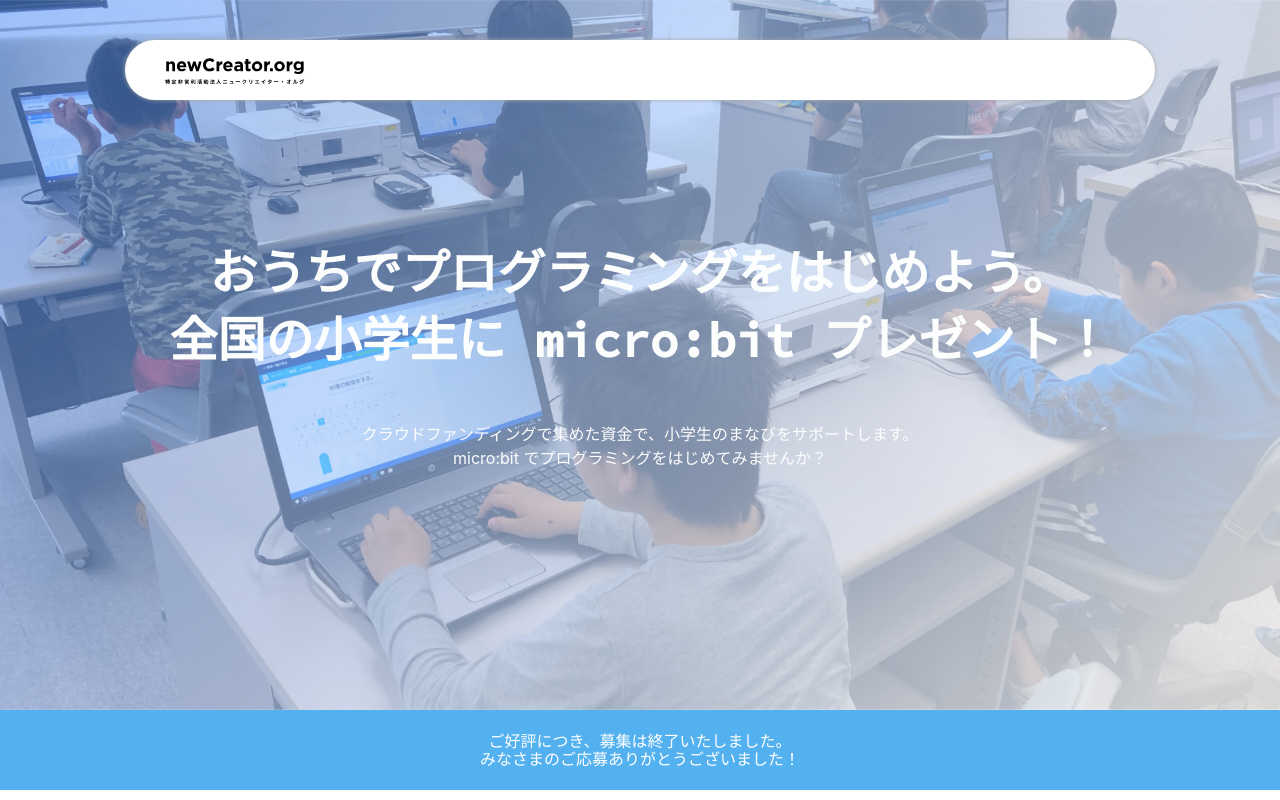
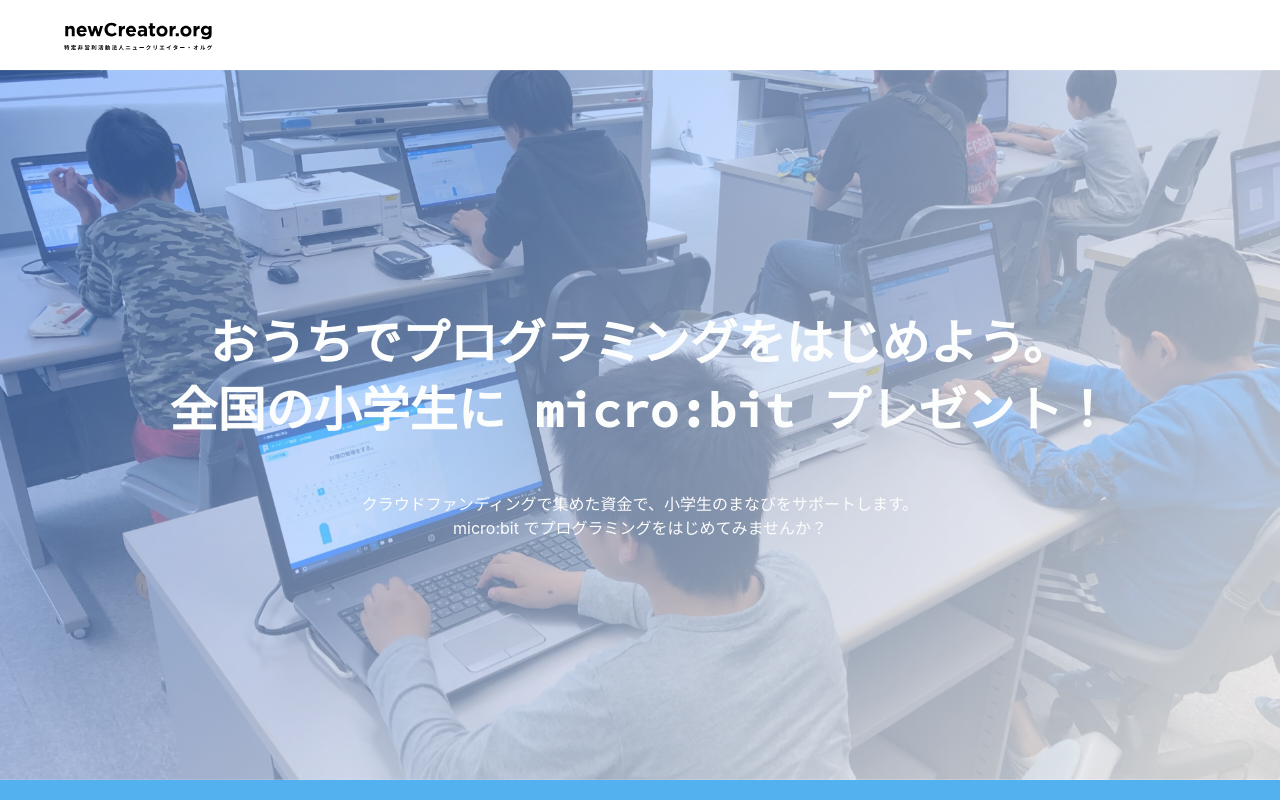
Before and after one commit to newcreator-org/newcreator.org-2022, a Next.js app: page /apply in a window 1280 px wide. Shown: the top 800 px of the page. Built offline with nearby package versions, Linux system fonts and the light colour scheme.

Commit message:
Fix header

```diff
--- a/components/header.js
+++ b/components/header.js
@@ -1,12 +1,12 @@
-import component from "../styles/components/header.module.scss";
+import component from "./header.module.scss";
 
 export default function Header() {
     return (
         <>
-            <header>
-                <nav className={component.header__nav}>
+            <header className={component.header}>
+                <nav className={component.nav}>
                     <a href="/">
-                        <h1 className={component.header__logo}>
+                        <h1 className={component.logo}>
                             特定非営利活動法人ニュークリエイター・オルグ
                         </h1>
                     </a>
--- /dev/null
+++ b/components/header.module.scss
@@ -0,0 +1,42 @@
+.header {
+  height: 70px;
+  width: 100%;
+
+  .nav {
+    width: 90%;
+    height: 100%;
+    margin: 0 auto;
+    background-color: white;
+    -webkit-transition: all 0.5s ease;
+    -moz-transition: all 0.5s ease;
+    -o-transition: all 0.5s ease;
+    transition: all 0.5s ease;
+    z-index: 3;
+    display: flex;
+    justify-content: start;
+    align-items: center;
+
+    .logo {
+      background-image: url(../public/img/logo-black.svg);
+      height: 32px;
+      background-position: top left;
+      background-repeat: no-repeat;
+      background-size: contain;
+      color: transparent;
+      margin: 0;
+      &:hover {
+        cursor: pointer;
+        opacity: 0.7;
+      }
+    }
+  }
+}
+
+
+@media screen and (max-width: 980px) {
+  .header {
+    .nav {
+         justify-content: start;
+    }
+  }
+}
--- a/styles/components/header.module.scss
+++ /dev/null
@@ -1,43 +0,0 @@
-.header {
-  &__logo {
-    background-image: url(../../public/img/logo-black.svg);
-    height: 30px;
-    background-position: top left;
-    background-repeat: no-repeat;
-    background-size: contain;
-    color: transparent;
-    margin: 0;
-    font-size: 30px;
-  }
-
-  &__nav {
-    width: 75%;
-    height: 30px;
-    margin: 40px auto 40px auto;
-    background-color: white;
-    /* border: solid thin black; */
-    border-radius: 30px;
-    padding: 15px 30px 15px 40px;
-    -webkit-transition: all 0.5s ease;
-    -moz-transition: all 0.5s ease;
-    -o-transition: all 0.5s ease;
-    transition: all 0.5s ease;
-    box-shadow: 0 0 4px #a9a9a9;
-    box-sizing: content-box;
-    position: absolute;
-    z-index: 3;
-    top: 0;
-    left: 0;
-    bottom: 0;
-    right: 0;
-    bottom: 0;
-  }
-}
-
-
-@media screen and (max-width: 980px) {
-  .header__nav {
-    width: calc(100% - 140px);
-    margin: 40px auto 40px auto;
-  }
-}
```
